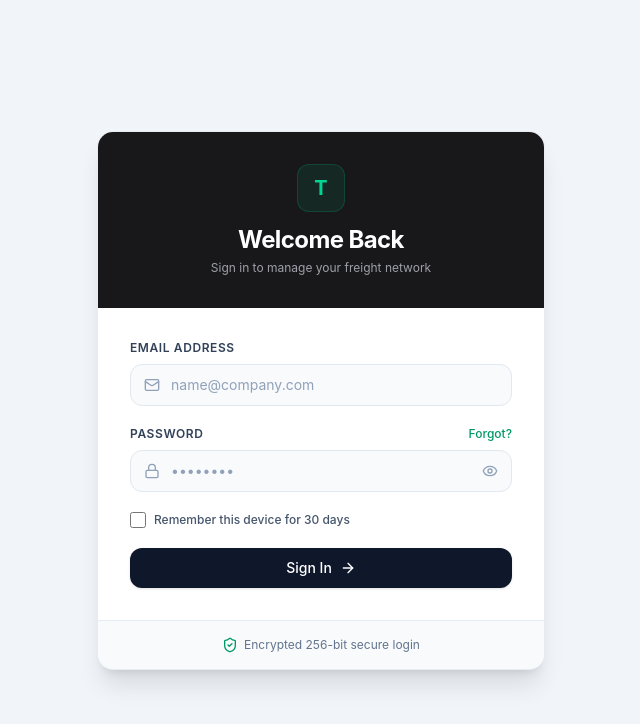
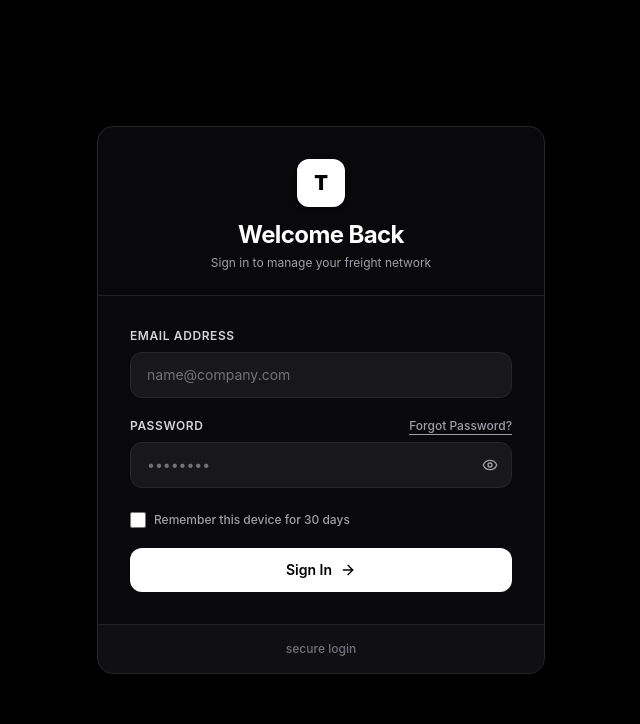
Before and after one commit to RefilweSothoane/tamp-mvp, a React (Vite) app: page /login in a window 1280 px wide. Shown: the top 724 px of the page, without its empty margins (319-959 px from the left). Built offline with nearby package versions, Linux system fonts and the light colour scheme.

Commit message:
Refactor Login component for improved styling and layout; update background colors, input styles, and button design

```diff
--- a/src/pages/auth/Login.jsx
+++ b/src/pages/auth/Login.jsx
@@ -1,6 +1,6 @@
 import { useState } from "react";
 import { Link, useNavigate } from "react-router-dom";
-import { Lock, Mail, Eye, EyeOff, ArrowRight, ShieldCheck } from "lucide-react";
+import { Eye, EyeOff, ArrowRight } from "lucide-react";
 
 function Login() {
   const [showPassword, setShowPassword] = useState(false);
@@ -10,17 +10,17 @@ function Login() {
 
   const handleSubmit = (e) => {
     e.preventDefault();
-    // Perform authentication logic here
     navigate("/role-selection");
   };
 
   return (
-    <div className="min-h-screen bg-slate-100 flex items-center justify-center p-4 antialiased">
-      <div className="max-w-md w-full bg-white rounded-2xl shadow-xl border border-slate-200/80 overflow-hidden">
+    <div className="min-h-screen bg-black flex items-center justify-center p-4 antialiased selection:bg-white selection:text-black">
+      {/* Main Card Container */}
+      <div className="max-w-md w-full bg-zinc-950 rounded-2xl border border-zinc-800 shadow-2xl overflow-hidden">
 
-        {/* Header Branding */}
-        <div className="bg-[#18181b] p-8 text-center relative">
-          <div className="inline-flex items-center justify-center w-12 h-12 rounded-xl bg-emerald-500/10 border border-emerald-500/20 text-emerald-400 font-bold text-xl mb-3">
+        {/* Card Header */}
+        <div className="p-8 text-center border-b border-zinc-800/80 pb-6">
+          <div className="inline-flex items-center justify-center w-12 h-12 rounded-xl bg-white text-black font-black text-xl mb-3 shadow-md uppercase">
             T
           </div>
           <h1 className="text-2xl font-bold text-white tracking-tight">Welcome Back</h1>
@@ -32,49 +32,45 @@ navigate("/role-selection");
 
           {/* Email Input */}
           <div>
-            <label className="block text-xs font-semibold text-slate-700 uppercase tracking-wider mb-2">
+            <label className="block text-xs font-semibold text-zinc-300 uppercase tracking-wider mb-2">
               Email Address
             </label>
-            <div className="relative">
-              <Mail className="w-4 h-4 absolute left-3.5 top-1/2 -translate-y-1/2 text-slate-400" />
             <input
               type="email"
               required
               value={email}
               onChange={(e) => setEmail(e.target.value)}
               placeholder="name@company.com"
-                className="w-full pl-10 pr-4 py-2.5 text-sm bg-slate-50 border border-slate-200 rounded-xl focus:outline-none focus:ring-2 focus:ring-slate-900/10 focus:border-slate-400 transition-all text-slate-800 placeholder:text-slate-400"
+              className="w-full px-4 py-3 text-sm bg-zinc-900 border border-zinc-800 rounded-xl focus:outline-none focus:border-white focus:ring-1 focus:ring-white transition-all text-white placeholder:text-zinc-500"
             />
-            </div>
           </div>
 
           {/* Password Input */}
           <div>
             <div className="flex items-center justify-between mb-2">
-              <label className="block text-xs font-semibold text-slate-700 uppercase tracking-wider">
+              <label className="block text-xs font-semibold text-zinc-300 uppercase tracking-wider">
                 Password
               </label>
               <Link
                 to="/forgot-password"
-                className="text-xs font-medium text-emerald-600 hover:text-emerald-700 transition-colors"
+                className="text-xs font-medium text-zinc-400 hover:text-white transition-colors underline underline-offset-4"
               >
-                Forgot?
+                Forgot Password?
               </Link>
             </div>
             <div className="relative">
-              <Lock className="w-4 h-4 absolute left-3.5 top-1/2 -translate-y-1/2 text-slate-400" />
               <input
                 type={showPassword ? "text" : "password"}
                 required
                 value={password}
                 onChange={(e) => setPassword(e.target.value)}
                 placeholder="••••••••"
-                className="w-full pl-10 pr-10 py-2.5 text-sm bg-slate-50 border border-slate-200 rounded-xl focus:outline-none focus:ring-2 focus:ring-slate-900/10 focus:border-slate-400 transition-all text-slate-800 placeholder:text-slate-400"
+                className="w-full pl-4 pr-11 py-3 text-sm bg-zinc-900 border border-zinc-800 rounded-xl focus:outline-none focus:border-white focus:ring-1 focus:ring-white transition-all text-white placeholder:text-zinc-500"
               />
               <button
                 type="button"
                 onClick={() => setShowPassword(!showPassword)}
-                className="absolute right-3.5 top-1/2 -translate-y-1/2 text-slate-400 hover:text-slate-600 transition-colors"
+                className="absolute right-3.5 top-1/2 -translate-y-1/2 text-zinc-400 hover:text-white transition-colors"
                 aria-label={showPassword ? "Hide password" : "Show password"}
               >
                 {showPassword ? <EyeOff className="w-4 h-4" /> : <Eye className="w-4 h-4" />}
@@ -83,31 +79,30 @@ navigate("/role-selection");
           </div>
 
           {/* Remember Me */}
-          <div className="flex items-center gap-2">
+          <div className="flex items-center gap-2 pt-1">
             <input
               type="checkbox"
               id="remember"
-              className="w-4 h-4 rounded border-slate-300 text-slate-900 focus:ring-slate-900/20"
+              className="w-4 h-4 rounded border-zinc-700 bg-zinc-900 text-white focus:ring-0 accent-white cursor-pointer"
             />
-            <label htmlFor="remember" className="text-xs font-medium text-slate-600 select-none">
+            <label htmlFor="remember" className="text-xs font-medium text-zinc-400 select-none cursor-pointer">
               Remember this device for 30 days
             </label>
           </div>
 
-          {/* Submit Button */}
+          {/* Uber-Style Action Button */}
           <button
             type="submit"
-            className="w-full bg-slate-900 hover:bg-slate-800 text-white font-medium py-2.5 px-4 rounded-xl text-sm flex items-center justify-center gap-2 transition-all duration-150 shadow-sm active:scale-[0.99]"
+            className="w-full bg-white hover:bg-zinc-200 text-black font-semibold py-3 px-4 rounded-xl text-sm flex items-center justify-center gap-2 transition-all cursor-pointer active:scale-[0.99] mt-2"
           >
             <span>Sign In</span>
             <ArrowRight className="w-4 h-4" />
           </button>
         </form>
 
-        {/* Footer Link */}
-        <div className="px-8 py-4 bg-slate-50 border-t border-slate-200/80 text-center flex items-center justify-center gap-1.5 text-xs text-slate-500">
-          <ShieldCheck className="w-4 h-4 text-emerald-600" />
-          <span>Encrypted 256-bit secure login</span>
+        {/* Card Footer */}
+        <div className="px-8 py-4 bg-zinc-900/50 border-t border-zinc-800/80 text-center text-xs text-zinc-500 font-medium">
+          secure login
         </div>
       </div>
     </div>
```
Lines whose indentation alone changed are shown as unchanged.
